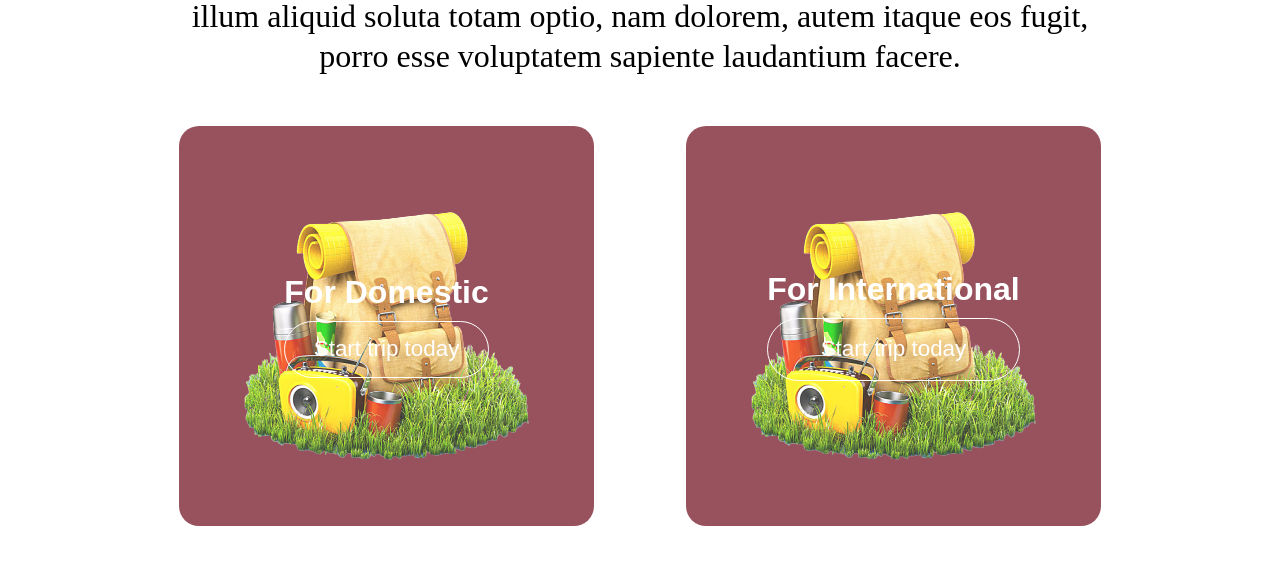
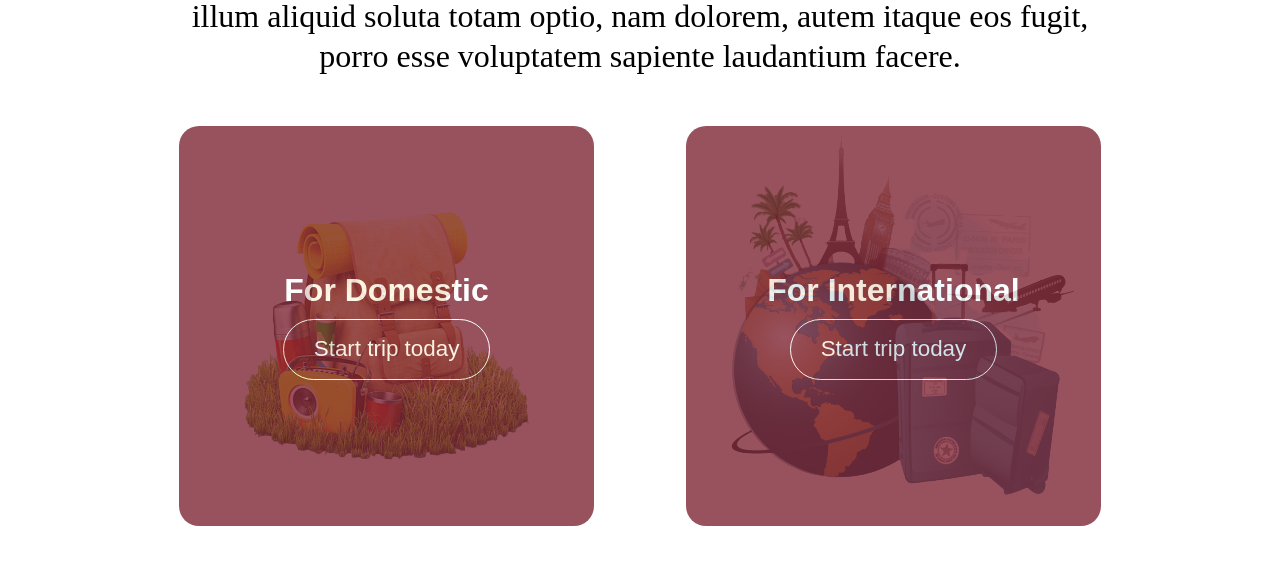
Before and after one commit to AmohPrince/travelearth, a React (Create React App) app: page / in a window 1280 px wide. Shown: the part 1600-2176 px from the top of the page. Built offline with nearby package versions, Linux system fonts and the light colour scheme.

Commit message:
More fixes

```diff
--- a/src/Components/Trips/Trips.css
+++ b/src/Components/Trips/Trips.css
@@ -2,9 +2,16 @@
   width: 45%;
   height: 400px;
   border-radius: 20px;
-  background-image: url("../../assets/Bag.png");
   background-repeat: no-repeat;
   background-position: center;
+}
+
+.Trips__absolute {
+  width: 100%;
+  height: 100%;
+  border-radius: 20px;
+  opacity: 0.8;
+  z-index: 2;
 }
 .Trips__text {
   font-size: 2rem;
@@ -14,9 +21,10 @@
 .Trips__button {
   border: 1px solid #fff;
   margin-top: 10px;
-  padding: 7%;
+  padding: 4%;
   border-radius: 50px;
   cursor: pointer;
+  width: 50%;
 }
 .Trips__button > .p__poppins {
   font-size: 1.4rem;
--- a/src/Components/Trips/Trips.jsx
+++ b/src/Components/Trips/Trips.jsx
@@ -9,12 +9,15 @@ const Trips = ({ theme, category }) => {
     <div
       className="Trips__container flex__container-v"
       style={{
-        backgroundColor: theme.tripsColor,
-        opacity: 0.8,
-        zIndex: 2,
+        backgroundImage: `url(${category.bgImage})`,
       }}
     >
-      <div className="Trips__absolute">
+      <div
+        className="Trips__absolute flex__container-v"
+        style={{
+          backgroundColor: theme.tripsColor,
+        }}
+      >
         <div className="Trips__text">
           <p className="p__poppins">{category.type}</p>
         </div>
```
